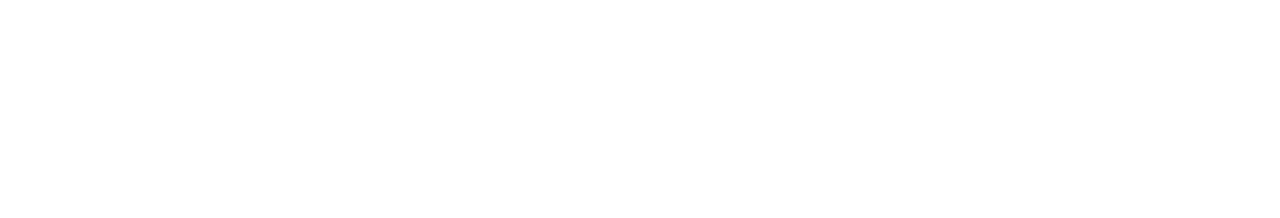
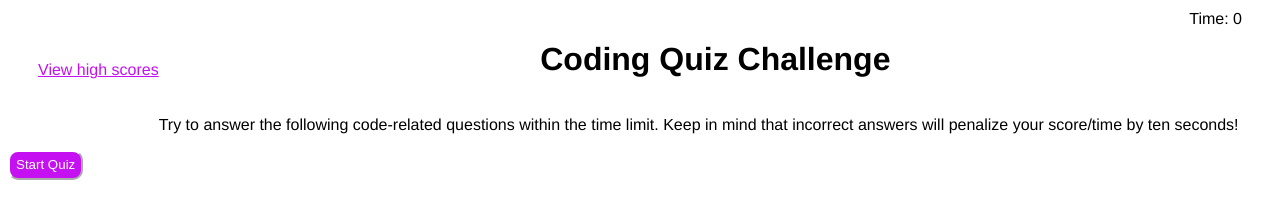
Before and after one commit to aniyahmb99/code-quiz, a plain HTML site: page index.html in a window 1280 px wide. Drawn offline with Linux system fonts and the light colour scheme.

Commit message:
added color and fixing positioning

```diff
--- a/assets/style.css
+++ b/assets/style.css
@@ -0,0 +1,80 @@
+:root {
+    --primary-color: white;
+    --secondary-color: black;
+    --tertiary-color: #c511f2;
+}
+body {
+    font-family: Helvetica, Arial, sans-serif;
+}
+.nav-bar {
+    position: -webkit-sticky;
+}
+
+.score-box-style a {
+    align-content: center;
+    font-weight: 500;
+    color: var(--tertiary-color);
+}
+
+#score-box-container {
+    display: inline-flex;
+    margin-top: 10px;
+    margin-bottom: 10px;
+    display: flex;
+    flex-direction: row;
+    float: inline-start;
+    height: 80px;
+    margin-top: 20px;
+    margin-left: 30px;
+}
+
+.time-box-style {
+    align-content: center;
+    font-weight: 500;
+}
+
+time .score-box-style {
+    align-content: center;
+    font-weight: 500;
+}
+
+#time-box-container {
+    display: inline-flex;
+    margin-top: 10px;
+    margin-right: 30px;
+    display: flex;
+    flex-direction: row;
+    justify-content: flex-end;
+    position: relative;
+    height: 10px;
+    width: 1;
+
+}
+
+.title {
+    display: flex;
+    justify-content: center;
+    align-content: center;
+    font-weight: normal;
+}
+
+#question-container {
+
+}
+ .p-text-style {
+
+ }
+
+ #p-container {
+
+ }
+
+button {
+    color: var(--primary-color);
+    background-color: var(--tertiary-color);
+    border-radius: 10px 10px 10px 10px;
+    border-color: var(--primary-color);
+    height: 30px;
+    width: 1;
+    align-content: center;
+}
--- a/index.html
+++ b/index.html
@@ -1,12 +1,34 @@
 <!DOCTYPE html>
 <html lang="en">
+
 <head>
     <meta charset="UTF-8">
     <meta http-equiv="X-UA-Compatible" content="IE=edge">
     <meta name="viewport" content="width=device-width, initial-scale=1.0">
+    <link rel="stylesheet" href="assets/style.css">
     <title>Document</title>
 </head>
+
 <body>
+    <div>
+        <div class="nav-bar">
+            <div class="score-box-style" id="score-box-container">
+                <a href="#" class="high-score-link">View high scores</a>
+            </div>
+            <div class="time-box-style" id="time-box-container">
+                <time id="time-box-container-2">Time: 0</time>
+            </div>
+        </div>
+        <div class="title" id="question-container">
+            <h1>Coding Quiz Challenge</h1>
+        </div>
+        <p class="p-text-style" id="p-container">
+            Try to answer the following code-related questions within the time limit. Keep in mind that incorrect
+            answers will penalize your score/time by ten seconds!</p>
+        </p>
 
+        <button type="button" onclick="alert('You clicked the button')">Start Quiz</button>
+    </div>
 </body>
+
 </html>
```
